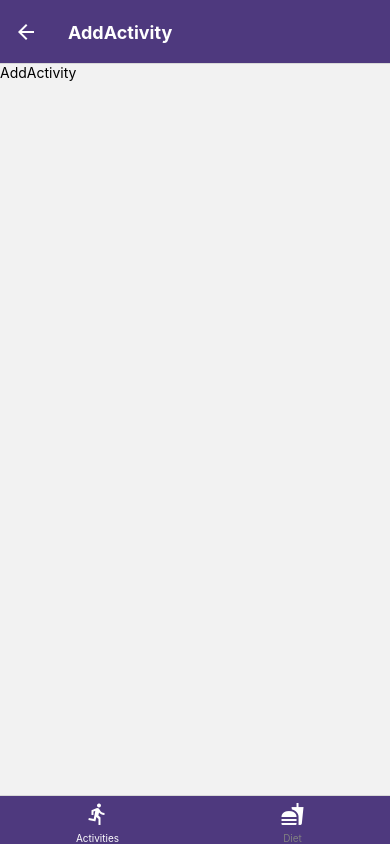
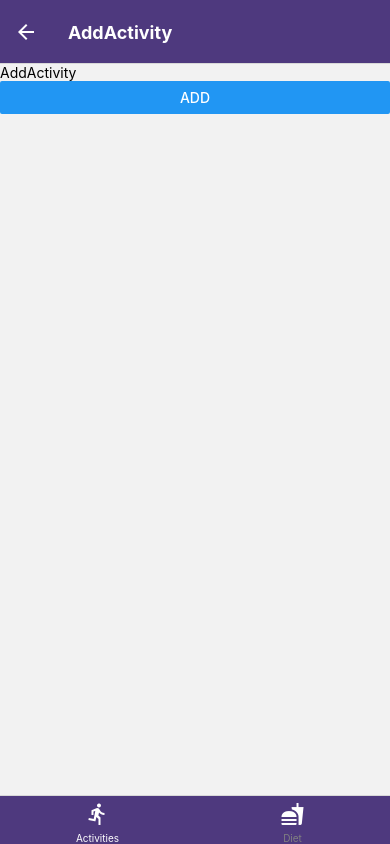
Before and after one commit to zc97/zecheng_mobile_-diet, a React Native app: screen /AddActivity in a window 390 px wide. Built offline with nearby package versions, Linux system fonts and the light colour scheme.

Commit message:
added ActivitiesContext and mocked item list for testing

```diff
--- a/components/AppBottomTab.js
+++ b/components/AppBottomTab.js
@@ -8,7 +8,7 @@ import AppStyles from '../styles/AppStyles';
 import { createNativeStackNavigator } from '@react-navigation/native-stack';
 import AddActivity from '../screens/AddActivity';
 import AddDiet from '../screens/AddDiet';
-
+import { ActivitiesProvider } from '../contexts/ActivitiesContext';
 
 const Tab = createBottomTabNavigator();
 const Stack = createNativeStackNavigator();
@@ -52,6 +52,7 @@ export default function AppBottomTab() {
 
 function ActivityStack() {
   return (
+    <ActivitiesProvider>
       <Stack.Navigator
         screenOptions={{
           headerStyle: {
@@ -72,6 +73,7 @@ function ActivityStack() {
           component={AddActivity}
         />
       </Stack.Navigator>
+    </ActivitiesProvider>
   );
 }
 
--- a/components/ItemList.js
+++ b/components/ItemList.js
@@ -1,19 +1,16 @@
 import { StyleSheet, Text, View, FlatList } from 'react-native'
-import React from 'react'
+import React, {useContext} from 'react'
 import Item from './Item'
+import { ActivitiesContext } from '../contexts/ActivitiesContext'
+
 
 export default function ItemList({ type }) {
-	// test data
-	const testData =  [
-		{'activity': 'Running', 'date': '2024-09-01', 'time': 30},
-		{'activity': 'Swimming', 'date': '2024-09-01', 'time': 40},
-		{'activity': 'Cycling', 'date': '2024-09-01', 'time': 20},
-	]
+	const { activities, setActivities } = useContext(ActivitiesContext);
 
 	return (
 		<View>
 			<FlatList
-				data={testData}
+				data={activities}
 				renderItem={({ item }) => <Item itemData={item}/>}
 			/>
 		</View>
--- /dev/null
+++ b/contexts/ActivitiesContext.js
@@ -0,0 +1,19 @@
+import React, { createContext, useState } from 'react';
+
+const ActivitiesContext = createContext();
+
+const ActivitiesProvider = ({ children }) => {
+  const [activities, setActivities] = useState([
+    { id: '1', activity: 'Running', date: '2023-10-01', time: '30 mins' },
+    { id: '2', activity: 'Swimming', date: '2023-10-02', time: '45 mins' },
+    { id: '3', activity: 'Cycling', date: '2023-10-03', time: '60 mins' }
+  ]);
+
+  return (
+    <ActivitiesContext.Provider value={{ activities, setActivities }}>
+      {children}
+    </ActivitiesContext.Provider>
+  );
+};
+
+export { ActivitiesContext, ActivitiesProvider };
--- a/screens/Activities.js
+++ b/screens/Activities.js
@@ -1,6 +1,7 @@
 import { Button, StyleSheet, Text, View } from 'react-native'
-import React, {useLayoutEffect} from 'react'
+import React, {useLayoutEffect, useState, useContext} from 'react'
 import ItemList from '../components/ItemList'
+
 
 export default function Activities({ navigation }) {
 
--- a/screens/AddActivity.js
+++ b/screens/AddActivity.js
@@ -1,12 +1,16 @@
-import { StyleSheet, Text, View } from 'react-native'
-import React from 'react'
+import { StyleSheet, Text, View, Button } from 'react-native'
+import React, {useState, useContext} from 'react'
+import { ActivitiesContext } from '../contexts/ActivitiesContext'
 
 export default function AddActivity() {
-  return (
-    <View>
-      <Text>AddActivity</Text>
-    </View>
-  )
+	const { activities, setActivities } = useContext(ActivitiesContext);
+
+	return (
+		<View>
+			<Text>AddActivity</Text>
+			<Button title='add' onPress = {() => {setActivities([...activities, { id: '4', activity: 'Running', date: '2023-10-02', time: '10 mins' }])}}></Button>
+		</View>
+	)
 }
 
 const styles = StyleSheet.create({})
```
Lines whose indentation alone changed are shown as unchanged.
